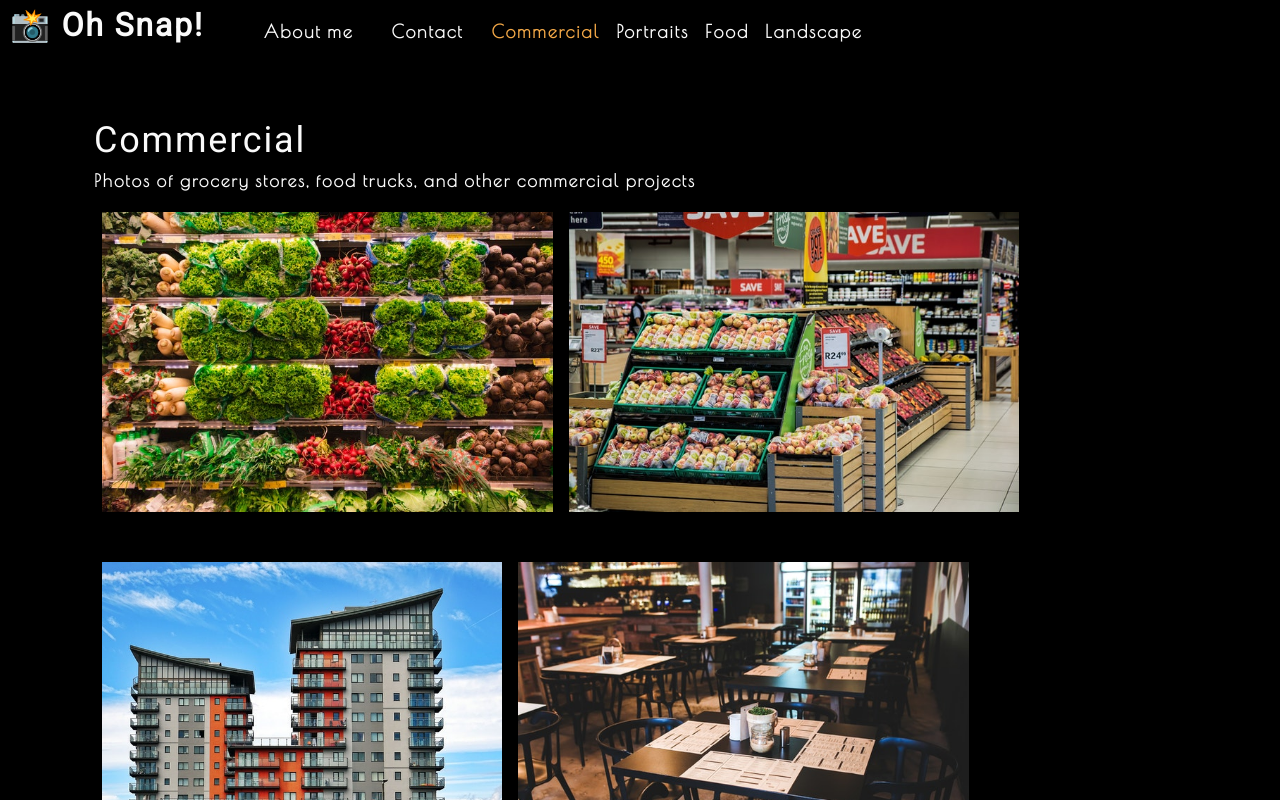
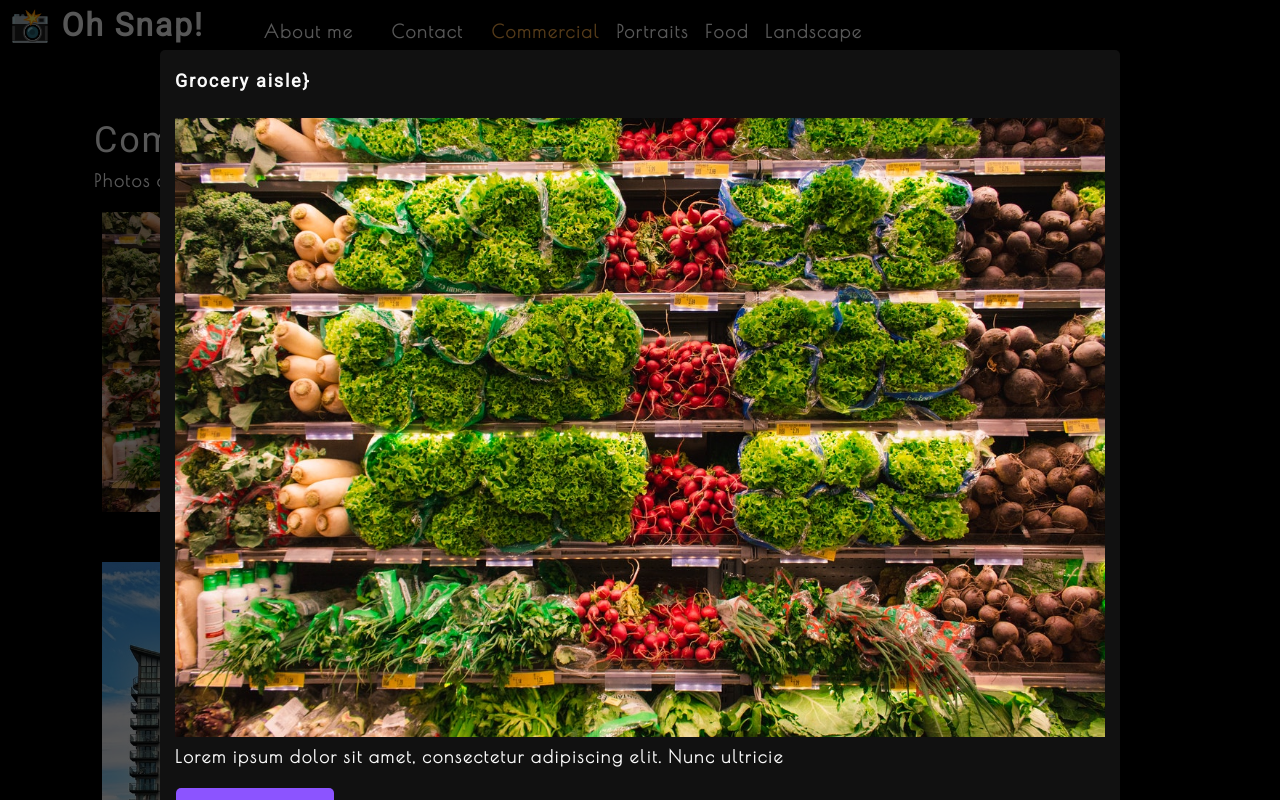
Before and after one commit to katiechurchwell/photo-port, a React (Create React App) app: page / in a window 1280 px wide. Both pictures are taken after a click on the picture 327 px from the left and 361 px from the top of the page. Shown: the top 800 px of the page. Built offline with nearby package versions, Linux system fonts and the light colour scheme.

Commit message:
toggleModal

```diff
--- /dev/null
+++ b/src/components/Modal/index.js
@@ -0,0 +1,19 @@
+import React from 'react';
+
+function Modal({ currentPhoto }) {
+    const { name, category, description, index } = currentPhoto;
+    return (
+        <div className="modalBackdrop">
+            <div className="modalContainer">
+                <h3 className="modalTitle">{name}}</h3>
+                <img src={require(`../../assets/large/${category}/${index}.jpg`)} alt="current category" />
+                <p>{description}</p>
+                <button type="button">
+                    Close this modal
+                </button>
+            </div>
+        </div>
+    );
+}
+
+export default Modal;
--- a/src/components/PhotoList/index.js
+++ b/src/components/PhotoList/index.js
@@ -1,4 +1,5 @@
 import React, { useState } from 'react';
+import Modal from '../Modal';
 
 const PhotoList = ({ category }) => {
   const [photos] = useState([
@@ -117,17 +118,26 @@
         'Lorem ipsum dolor sit amet, consectetur adipiscing elit. Nunc ultricie'
     }
   ]);
+  const [currentPhoto, setCurrentPhoto] = useState();
+  const [isModalOpen, setIsModalOpen] = useState(false);
 
   const currentPhotos = photos.filter(photo => photo.category === category);
 
+  const toggleModal = (image, i) => {
+    setCurrentPhoto({ ...image, index: i });
+    setIsModalOpen(true);
+  }
+
   return (
     <div>
+      {isModalOpen && <Modal currentPhoto={currentPhoto} />}
       <div className="flex-row">
         {currentPhotos.map((image, i) => (
           <img
-          src={require(`../../assets/small/${category}/${i}.jpg`)}
+            src={require(`../../assets/small/${category}/${i}.jpg`)}
             alt={image.name}
             className="img-thumbnail mx-1"
+            onClick={() => toggleModal(image, i)}
             key={image.name}
           />
         ))}
```
